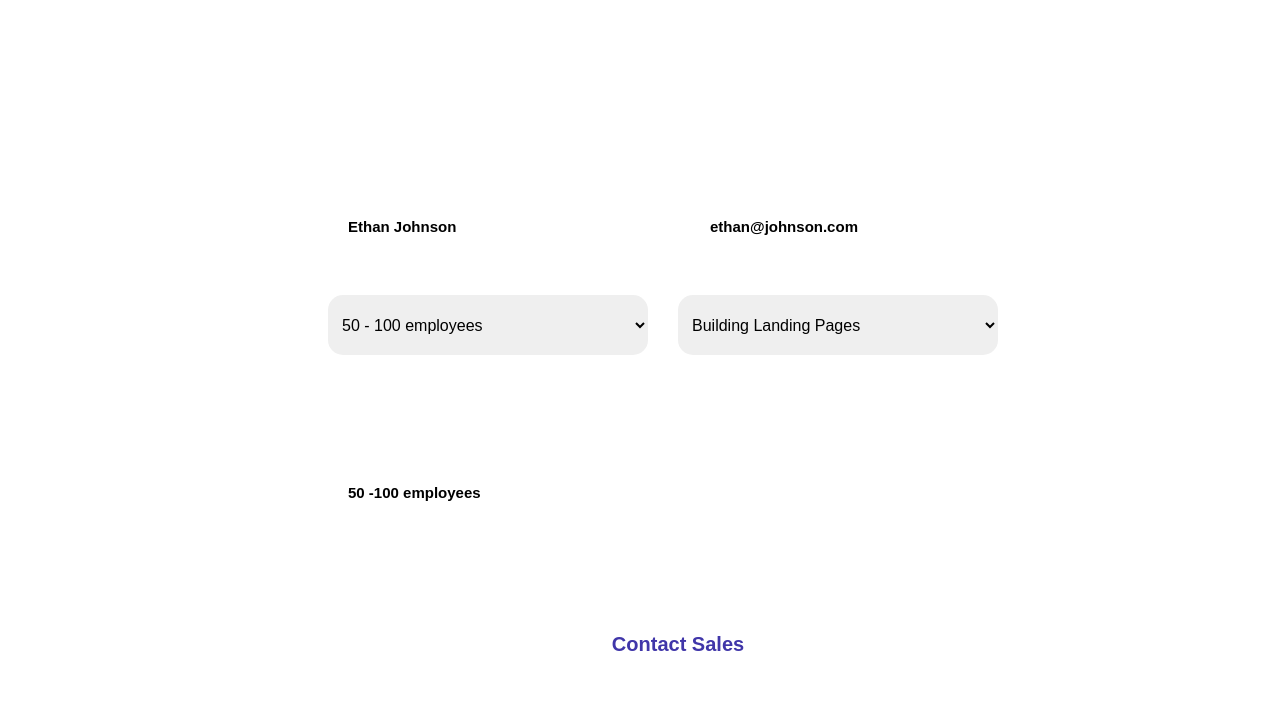
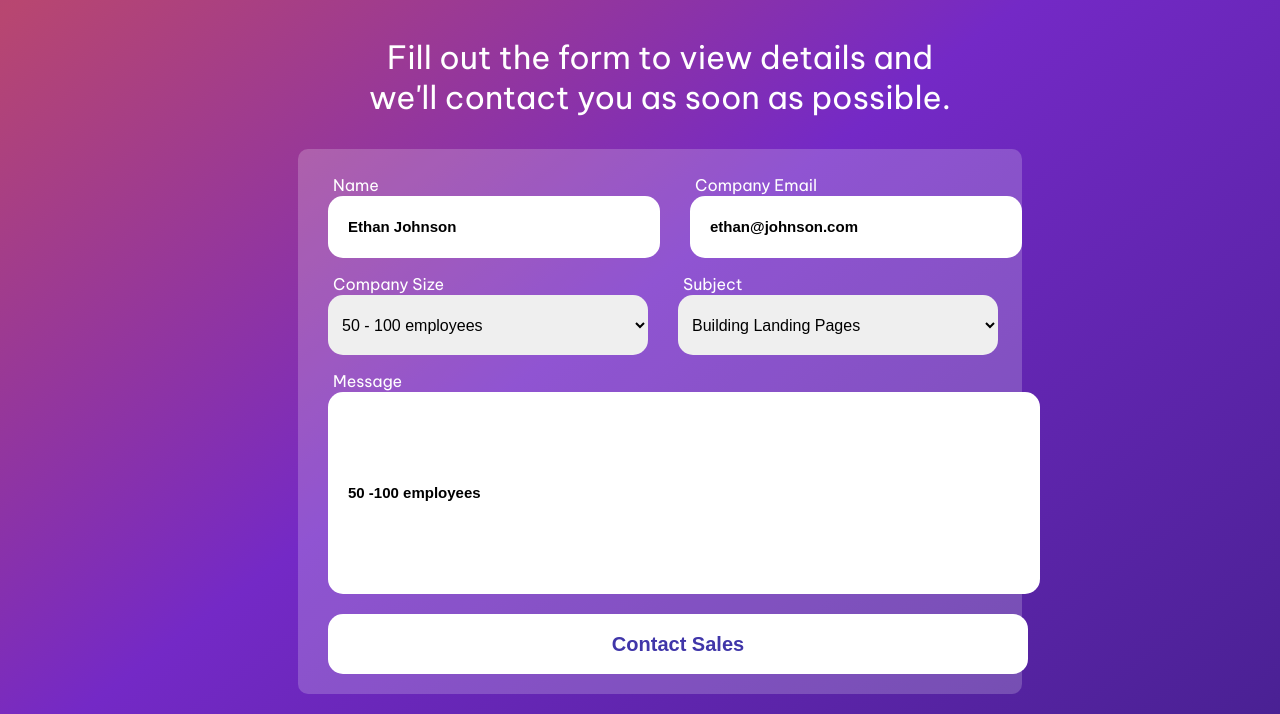
Before and after one commit to Brayoski01/contact-Page, a plain HTML site: page index.html in a window 1280 px wide. Shown: the part 281-995 px from the top of the page. Drawn offline with Linux system fonts and the light colour scheme.

Commit message:
Update index.css

```diff
--- a/index.css
+++ b/index.css
@@ -8,7 +8,7 @@ body{
 .container{
     margin: 0 auto;
     width: 640px;
-    background-image: url('resources/background@2x.png');
+    background-image: url('background@2x.png');
     background-position: center;
     background-size: cover;
     background-repeat: no-repeat;
@@ -90,7 +90,7 @@ label input::placeholder, label select::placeholder{
 @media(min-width: 800px){
     .container{
         width: 100%;
-        background-image: url('resources/background.svg');
+        background-image: url('background.svg');
         background-position: center;
         background-size: cover;
         background-repeat: no-repeat;
```
